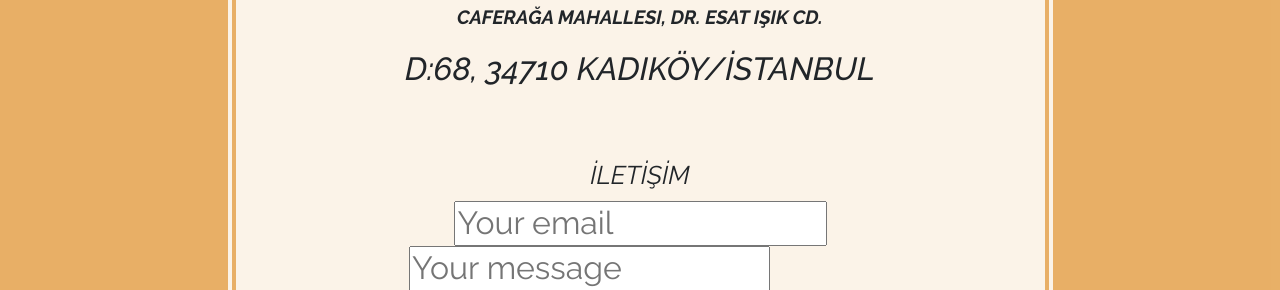
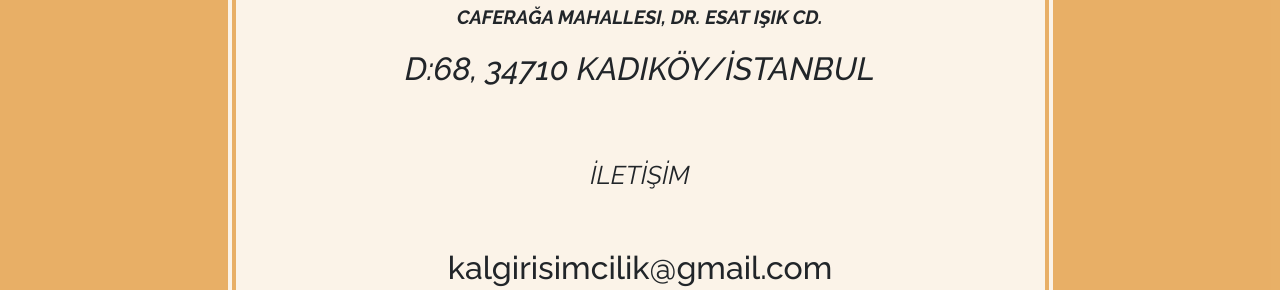
Before and after one commit to denizozbakir/Kal-Girisimcilik, a website: page store.html in a window 1280 px wide. Shown: the part 667-957 px from the top of the page. Drawn offline with Linux system fonts and the light colour scheme.

Commit message:
KOMİKLİKLER ŞAKALAR

```diff
--- a/store.html
+++ b/store.html
@@ -78,8 +78,7 @@
                   <em>İLETİŞİM</em>
                 </small>
                 <br>
-                <form method="POST" action="http://formspree.io/YOUREMAILHERE"> <!-- YOUREMAILHERE yerine kendi mail adresimizi yazıyoruz. --> <input type="email" name="email" placeholder="Your email"> <textarea name="message" placeholder="Your message"></textarea> <button type="submit">Send</button>
-  </form>
+              <h2 id="mail"> kalgirisimcilik@gmail.com <h2>
 
 
  <a class='blur' href='https://twitter.com/kalgirisimcilik' rel='nofollow' target='_blank'><img alt='twitter' border='0' height='41' src='http://icons.iconarchive.com/icons/danleech/simple/128/twitter-icon.png' width='40'/></a>
```
